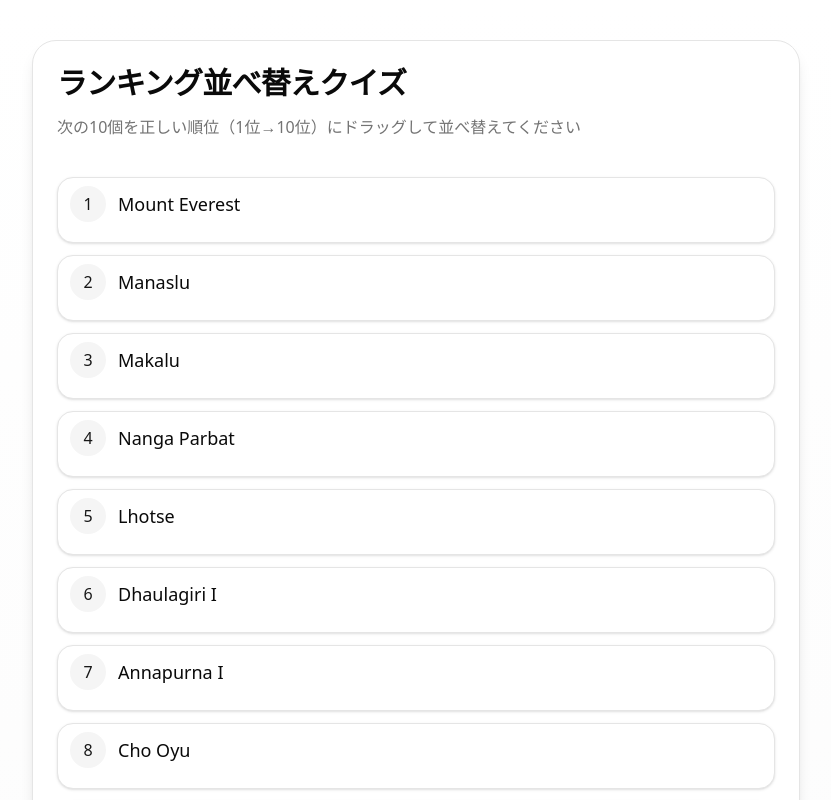
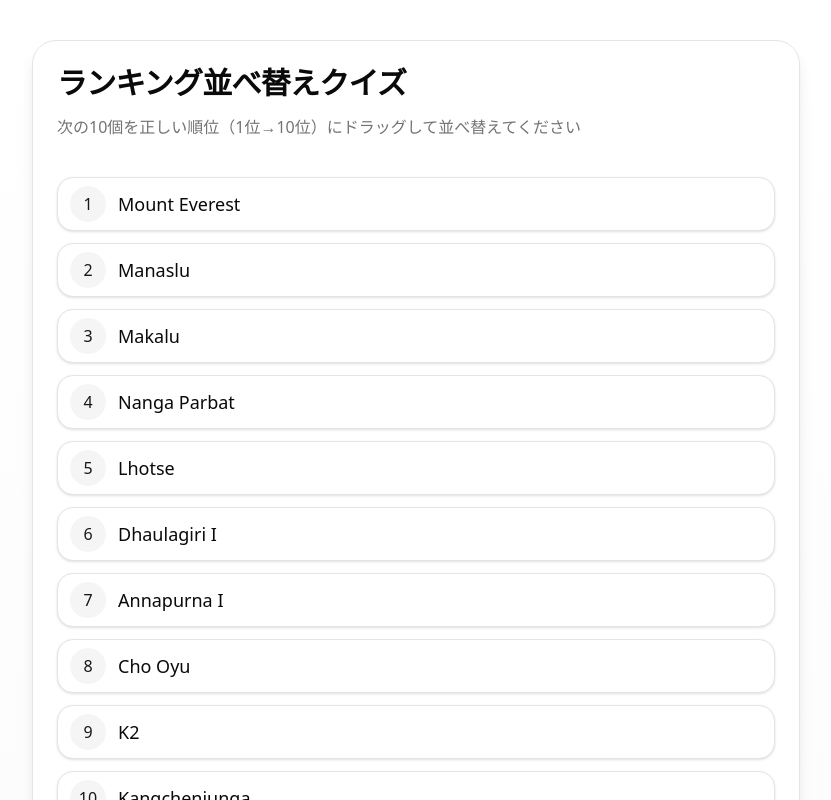
Before and after one commit to yuichi176/ranking-quiz-app-demo, a Next.js app: page / in a window 1280 px wide. Shown: the top 800 px of the page, without its empty margins (224-1055 px from the left). Built offline with nearby package versions, Linux system fonts and the light colour scheme.

Commit message:
feat: refactor SortableItem component layout for improved readability

```diff
--- a/src/app/ranking-quiz-content.tsx
+++ b/src/app/ranking-quiz-content.tsx
@@ -83,17 +83,13 @@ export default function RankingQuizContent({
   );
 }
 
-function SortableItem({
-  id,
-  index,
-  label,
-  status,
-}: {
+type SortableItemProps = {
   id: string;
   index: number;
   label: string;
   status?: 'correct' | 'incorrect' | 'neutral';
-}) {
+};
+const SortableItem = ({ id, index, label, status }: SortableItemProps) => {
   const {
     attributes,
     listeners,
@@ -126,6 +122,7 @@ function SortableItem({
         )}
       >
         <CardContent className="p-0 w-full">
+          <div className="flex justify-between items-center">
             <div className="flex items-center gap-3">
               <Badge
                 variant="secondary"
@@ -137,16 +134,15 @@ function SortableItem({
                 {label}
               </p>
             </div>
-        </CardContent>
-        <CardFooter className="p-0 ml-auto">
             {status === 'correct' && (
               <Check className="w-5 h-5 text-green-600" aria-label="correct" />
             )}
             {status === 'incorrect' && (
               <X className="w-5 h-5 text-red-600" aria-label="incorrect" />
             )}
-        </CardFooter>
+          </div>
+        </CardContent>
       </Card>
     </motion.div>
   );
-}
+};
```
Lines whose indentation alone changed are shown as unchanged.
